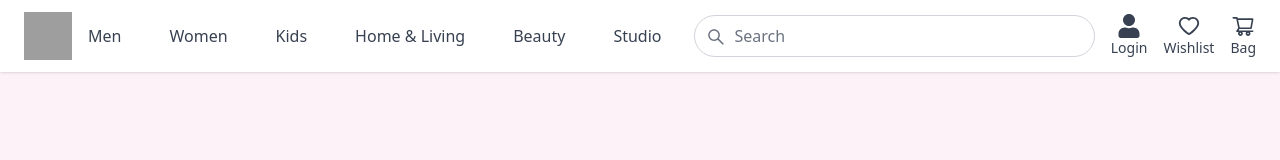
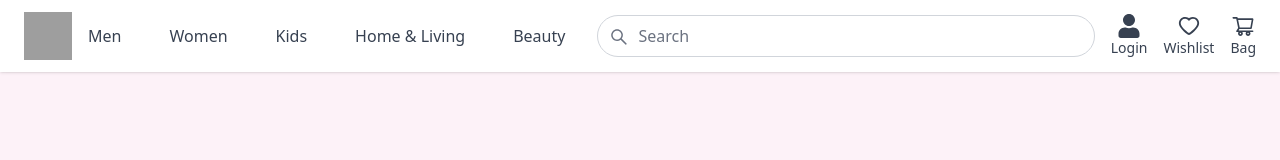
Before and after one commit to keshav-repo/E-commerce, a Next.js app in the folder frontend/: page /login in a window 1280 px wide. Shown: the top 160 px of the page. Built offline with nearby package versions, Linux system fonts and the light colour scheme; grey boxes are pictures that could not be loaded.

Commit message:
making nav links modular, passing each in array

```diff
--- a/frontend/app/layout.tsx
+++ b/frontend/app/layout.tsx
@@ -1,6 +1,8 @@
 import '@/app/ui/global.css';
 import Header from './ui/header/header';
 import { AuthProvider } from './lib/authContext';
+
+const navItems = ['Men', 'Women', 'Kids', 'Home & Living', 'Beauty'];
 
 export default function RootLayout({
   children,
@@ -11,7 +13,7 @@ export default function RootLayout({
     <html lang="en">
       <body>
         <AuthProvider>
-          <Header />
+          <Header navItems={navItems} />
           {children}
         </AuthProvider>
       </body>
--- /dev/null
+++ b/frontend/app/ui/header/NavLinks.tsx
@@ -0,0 +1,24 @@
+import React from 'react';
+import Link from 'next/link';
+
+interface NavLinksProps {
+  links: string[];
+}
+
+const NavLinks: React.FC<NavLinksProps> = ({ links }) => {
+  return (
+    <div className="flex items-center space-x-4">
+      {links.map((link) => (
+        <Link
+          key={link}
+          href="#"
+          className="px-4 py-2 text-gray-700 hover:text-gray-900"
+        >
+          {link}
+        </Link>
+      ))}
+    </div>
+  );
+};
+
+export default NavLinks;
--- a/frontend/app/ui/header/header.tsx
+++ b/frontend/app/ui/header/header.tsx
@@ -1,15 +1,15 @@
 import React from 'react';
 import Link from 'next/link';
-import { FaUser } from 'react-icons/fa';
-import {
-  AiOutlineHeart,
-  AiOutlineShoppingCart,
-  AiOutlineSearch,
-} from 'react-icons/ai';
+import { AiOutlineHeart, AiOutlineShoppingCart } from 'react-icons/ai';
 import SearchInput from './search';
 import Profile from './profile';
+import NavLinks from './NavLinks';
 
-const Header = () => {
+interface HeaderProps {
+  navItems: string[];
+}
+
+const Header: React.FC<HeaderProps> = ({ navItems }) => {
   return (
     <header className="fixed top-0 z-10 w-full bg-white shadow">
       <div className="container mx-auto px-6 py-3">
@@ -17,48 +17,10 @@ const Header = () => {
           <div className="text-xl font-semibold text-gray-700">
             <img src="/icon.svg" alt="Logo" className="h-12 w-12" />
           </div>
-          <div className="flex items-center space-x-4">
-            <Link
-              href="#"
-              className="px-4 py-2 text-gray-700 hover:text-gray-900"
-            >
-              Men
-            </Link>
-            <Link
-              href="#"
-              className="px-4 py-2 text-gray-700 hover:text-gray-900"
-            >
-              Women
-            </Link>
-            <Link
-              href="#"
-              className="px-4 py-2 text-gray-700 hover:text-gray-900"
-            >
-              Kids
-            </Link>
-            <Link
-              href="#"
-              className="px-4 py-2 text-gray-700 hover:text-gray-900"
-            >
-              Home & Living
-            </Link>
-            <Link
-              href="#"
-              className="px-4 py-2 text-gray-700 hover:text-gray-900"
-            >
-              Beauty
-            </Link>
-            <Link
-              href="#"
-              className="px-4 py-2 text-gray-700 hover:text-gray-900"
-            >
-              Studio
-            </Link>
-          </div>
+          <NavLinks links={navItems} />
           <div className="mx-4 flex flex-1 items-center justify-center">
             <SearchInput />
           </div>
-
           <div className="flex items-center space-x-4">
             <Profile />
             <Link
```
